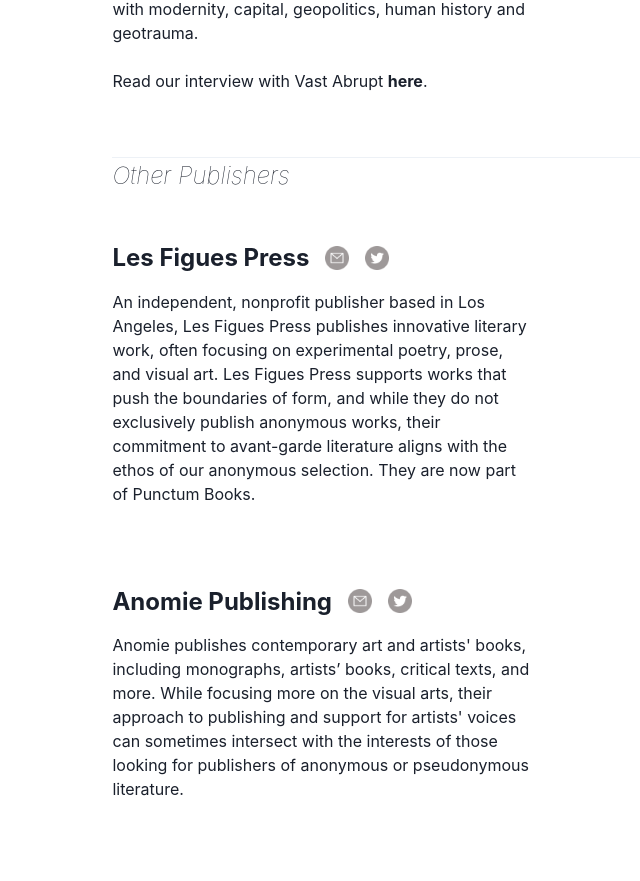
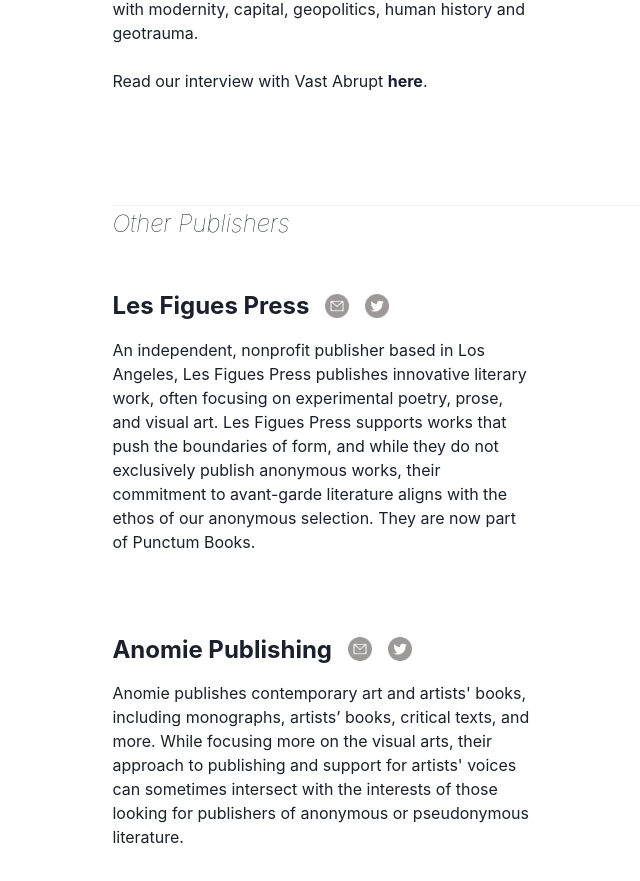
Before and after one commit to LabUnreal/GC, a Next.js app: page /publishers in a window 1280 px wide. Shown: the part 1635-2516 px from the top of the page, without its empty margins (118-758 px from the left). Before the commit the page ends 2468 px from the top, so only its background shows below. Built offline with nearby package versions, Linux system fonts and the light colour scheme.

Commit message:
divider padding

```diff
--- a/pages/publishers.js
+++ b/pages/publishers.js
@@ -2,7 +2,6 @@
 
 import { Box, Divider, Text } from '@chakra-ui/react';
 import PublisherCard from '@components/PublisherCard';
-import styles from "@styles/Lists.module.css";
 
 const publishersData = [
     {
@@ -81,15 +80,19 @@
                 if (publisher.type === "other" && !isOtherPublisherHeaderRendered) {
                     isOtherPublisherHeaderRendered = true; // Set the flag to true
                     return (
-                        <Box key={index}>
+                        <Box
+                            key={index}
+                            pt={20}
+                        >
+                            <Box pl={{ base: "1rem", md: "5rem", lg: "5rem" }}>
+                                <Divider />
+                            </Box>
                             <Text
+                                pl={{ base: "1rem", md: "5rem", lg: "5rem" }}
                                 fontSize="2xl"
                                 fontWeight="hairline"
-                                pt="2rem"
-                                pl={{ base: "1rem", md: "5rem", lg: "5rem" }}
                                 fontStyle="italic"
                             >
-                            <Divider />
                             Other Publishers
                             </Text>
                             <PublisherCard publisher={publisher} />
```
